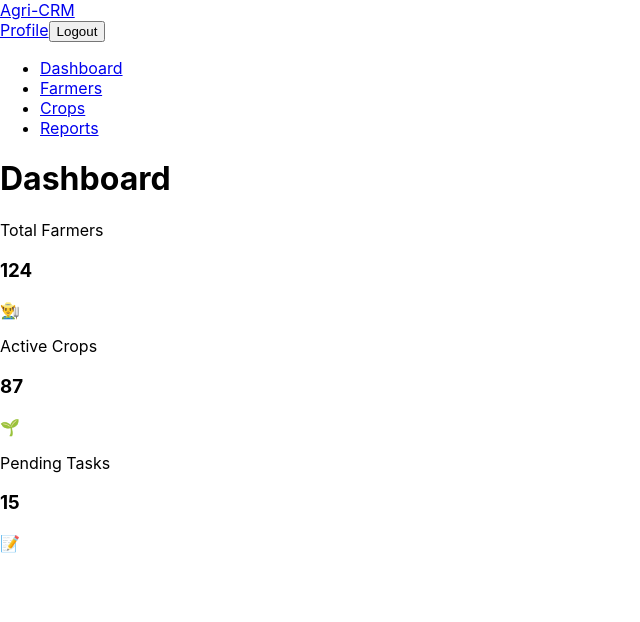
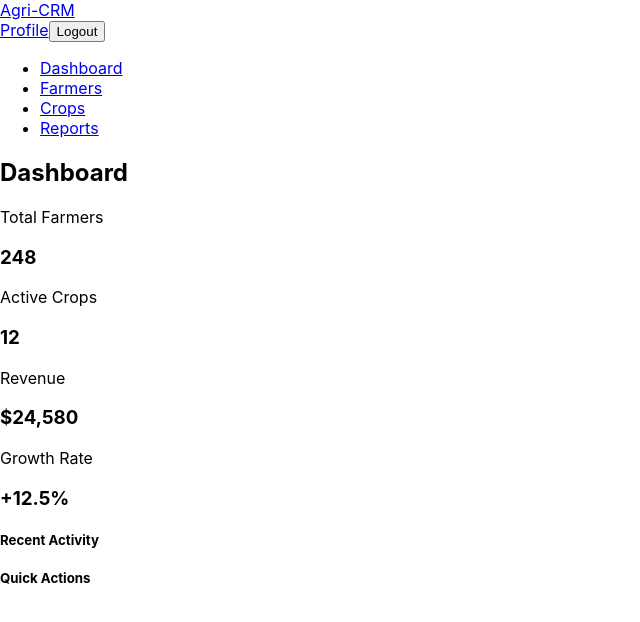
Before and after one commit to johnmosx/blackboxai-1743484092272, a React (Create React App) app in the folder agri-crm/client/: page / in a window 1280 px wide. Shown: the top 622 px of the page, without its empty margins (0-640 px from the left). Built offline with nearby package versions, Linux system fonts and the light colour scheme.

Commit message:
Add agri-crm/client/src/pages/Dashboard.js 1743486278442

```diff
--- a/agri-crm/client/src/pages/Dashboard.js
+++ b/agri-crm/client/src/pages/Dashboard.js
@@ -1,31 +1,70 @@
 import React from 'react';
+import { Container, Row, Col } from 'react-bootstrap';
 import DashboardCard from '../components/DashboardCard';
+import {
+  FaUsers,
+  FaSeedling,
+  FaChartLine,
+  FaMoneyBillWave
+} from 'react-icons/fa';
 
 const Dashboard = () => {
   return (
-    <div>
-      <h1 className="text-2xl font-bold mb-6">Dashboard</h1>
-      <div className="grid grid-cols-1 md:grid-cols-3 gap-6">
+    <Container>
+      <h2 className="mb-4">Dashboard</h2>
+      <Row>
+        <Col md={3}>
           <DashboardCard
             title="Total Farmers"
-          value="124"
-          icon="👨‍🌾"
-          color="bg-blue-100"
+            value="248"
+            icon={FaUsers}
+            variant="primary"
           />
+        </Col>
+        <Col md={3}>
           <DashboardCard
             title="Active Crops"
-          value="87"
-          icon="🌱"
-          color="bg-green-100"
+            value="12"
+            icon={FaSeedling}
+            variant="success"
           />
+        </Col>
+        <Col md={3}>
           <DashboardCard
-          title="Pending Tasks"
-          value="15"
-          icon="📝"
-          color="bg-yellow-100"
+            title="Revenue"
+            value="$24,580"
+            icon={FaMoneyBillWave}
+            variant="info"
           />
+        </Col>
+        <Col md={3}>
+          <DashboardCard
+            title="Growth Rate"
+            value="+12.5%"
+            icon={FaChartLine}
+            variant="warning"
+          />
+        </Col>
+      </Row>
+      <Row className="mt-4">
+        <Col md={8}>
+          <div className="card">
+            <div className="card-body">
+              <h5 className="card-title">Recent Activity</h5>
+              {/* Activity chart/table will go here */}
             </div>
           </div>
+        </Col>
+        <Col md={4}>
+          <div className="card">
+            <div className="card-body">
+              <h5 className="card-title">Quick Actions</h5>
+              {/* Quick action buttons will go here */}
+            </div>
+          </div>
+        </Col>
+      </Row>
+    </Container>
   );
 };
 
```
Lines whose indentation alone changed are shown as unchanged.
